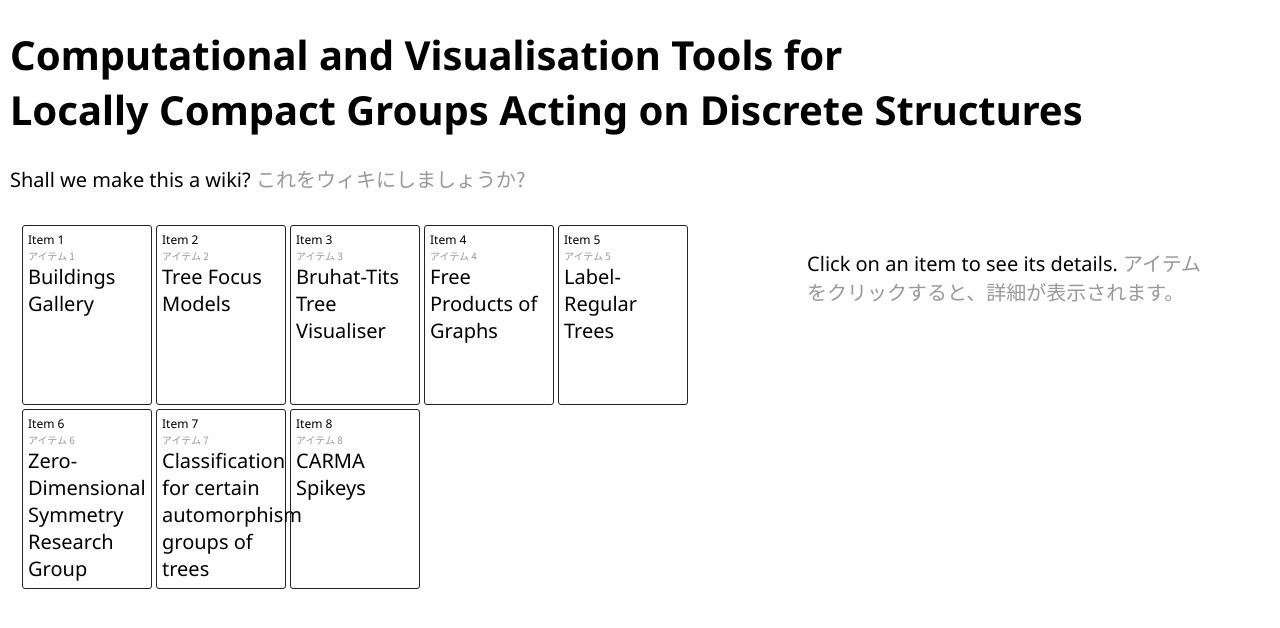
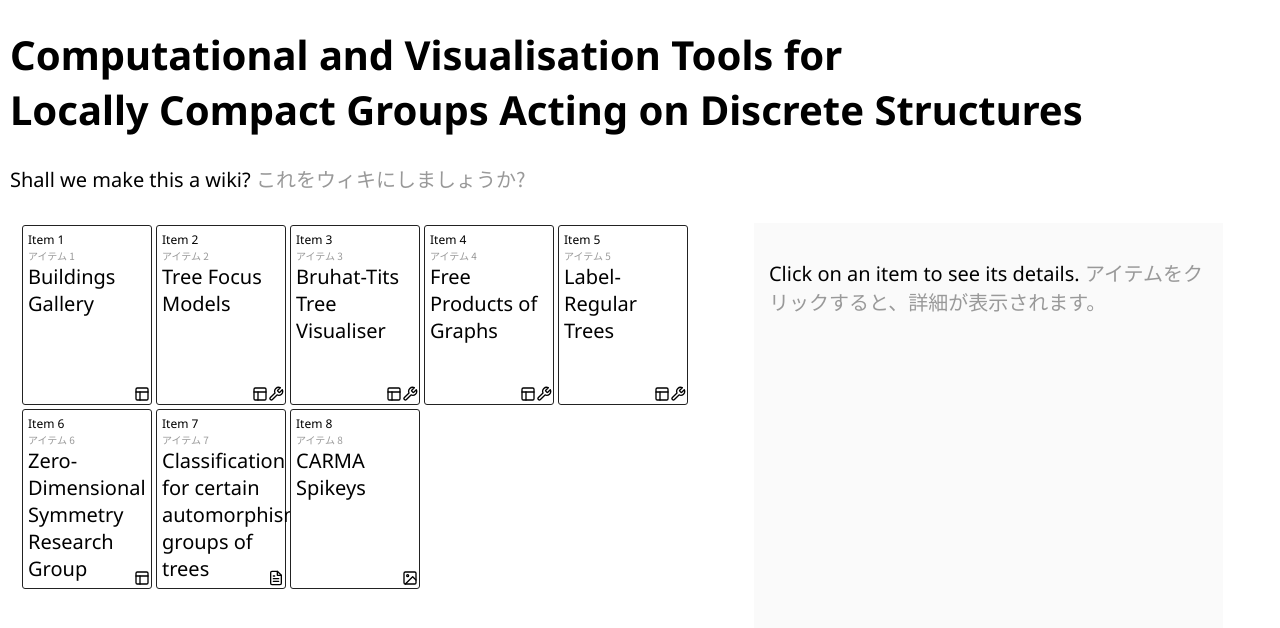
Before and after one commit to dalling1/LocallyCompactToolsCollection, a plain HTML site: page index.html in a window 1280 px wide. Drawn offline with Linux system fonts and the light colour scheme.

Commit message:
Added item tags and icons.

```diff
--- a/index.html
+++ b/index.html
@@ -44,6 +44,7 @@
     align-content: flex-start;
    }
    #catalogue .item {
+    position: relative;
     width: 130px;
     height: 180px;
     border: 1px solid #222;
@@ -52,6 +53,7 @@
     padding: 5px;
     box-sizing: border-box;
     cursor: pointer;
+    background-color: #fff;
    }
    #catalogue .item:hover {
     border: 1px solid #722;
@@ -60,11 +62,24 @@
    #catalogue :lang(jp) {
     font-size: 0.5em;
    }
+   #catalogue .iconholder {
+    text-align: right;
+    position: absolute;
+    right: 1px;
+    bottom: -4px;
+   }
+   #catalogue .iconholder img {
+    width: 16px;
+   }
    #details {
-    width: 35%;
-    padding: 5px;
+    width: 39%;
+    padding: 15px;
     min-height: 70vh;
     box-sizing: border-box;
+    background-color: #fafafa;
+   }
+   #details h2 {
+    margin: 5px 0;
    }
    .itemnumber {
     padding: 0;
--- a/items.js
+++ b/items.js
@@ -5,10 +5,16 @@ function setupItems(){
  for (var i=0;i<items.length;i++){
   // make a div for this item
   var newitem = document.createElement('div');
-  newitem.classList.add("item");
+  newitem.className = 'item';
   newitem.id = `item${i+1}`;
-  newitem.innerHTML = `<p class="itemnumber">Item ${i+1}</p><p class="itemnumber" lang="jp">アイテム ${i+1}</p>
-<p class="itemname">${items[i].name}</p>`;
+  newitem.innerHTML = `\n <p class="itemnumber">Item ${i+1}</p>
+ <p class="itemnumber" lang="jp">アイテム ${i+1}</p>
+ <p class="itemname">${items[i].name}</p>\n`;
+  // add icons if there are tags on this item
+  if (items[i].hasOwnProperty('tags')){
+   newitem.innerHTML += ` <div class="iconholder">`+showIcons(items[i].tags)+`</div>\n`;
+  }
+
   newitem.onclick = function(){showItem(this.id)};
   // append it to the catalogue on the page
   catalogue.appendChild(newitem);
@@ -44,6 +50,31 @@ function clearDetails(){
 }
 
 ///////////////////////////////////////////////////////////////////////////////
+function showIcons(tagstring){
+ // take a comma-separated string as input and return an array of
+ //  strings containing an icon name for each tag
+ var iconpath = 'icons/'; // should end in '/'
+
+ var icons = [];
+ var tags = tagstring.split(',');
+ for (var i=0;i<tags.length;i++){
+  switch (tags[i]){
+   case 'webpage': icons.push('layout.svg'); break;
+   case 'paper': icons.push('file-text.svg'); break;
+   case 'image': icons.push('image.svg'); break;
+   case 'tool': icons.push('tool.svg'); break;
+  }
+ }
+ // have the icon file names, so set up the HTML IMG code
+ var img = '';
+ for (var i=0;i<icons.length;i++){
+  img += `<img class="tagicon" src="${iconpath}${icons[i]}" alt="${tags[i]}" />`;
+ }
+
+ return img;
+}
+
+///////////////////////////////////////////////////////////////////////////////
 // define the items; we could add fields like tags, type, etc.
 var items = [];
 items[items.length] = {
@@ -53,6 +84,7 @@ items[items.length] = {
  'image': '',
  'reference': 'https://arxiv.org/abs/2011.11707',
  'source': '',
+ 'tags': 'webpage',
 };
 ///
 items[items.length] = {
@@ -62,6 +94,7 @@ items[items.length] = {
  'image': '',
  'reference': '',
  'source': '',
+ 'tags': 'webpage,tool',
 };
 ///
 items[items.length] = {
@@ -71,6 +104,7 @@ items[items.length] = {
  'image': '',
  'reference': '',
  'source': '',
+ 'tags': 'webpage,tool',
 };
 ///
 items[items.length] = {
@@ -80,6 +114,7 @@ items[items.length] = {
  'image': '',
  'reference': '',
  'source': 'https://github.com/dalling1/freeproductgraphs',
+ 'tags': 'webpage,tool',
 };
 ///
 items[items.length] = {
@@ -89,6 +124,7 @@ items[items.length] = {
  'image': '',
  'reference': '',
  'source': 'https://github.com/dalling1/labelregulartrees',
+ 'tags': 'webpage,tool',
 };
 ///
 items[items.length] = {
@@ -98,6 +134,7 @@ items[items.length] = {
  'image': '',
  'reference': '',
  'source': '',
+ 'tags': 'webpage',
 };
 ///
 items[items.length] = {
@@ -107,6 +144,7 @@ items[items.length] = {
  'image': '',
  'reference': 'https://dial.uclouvain.be/pr/boreal/object/boreal:182440',
  'source': '',
+ 'tags': 'paper',
 };
 ///
 items[items.length] = {
@@ -116,4 +154,5 @@ items[items.length] = {
  'image': '',
  'reference': '',
  'source': '',
+ 'tags': 'image',
 };
```
Also changed, not shown: icons/LICENCE-icons.txt (added), icons/file-text.svg (added), icons/image.svg (added), icons/layout.svg (added), icons/tool.svg (added).
